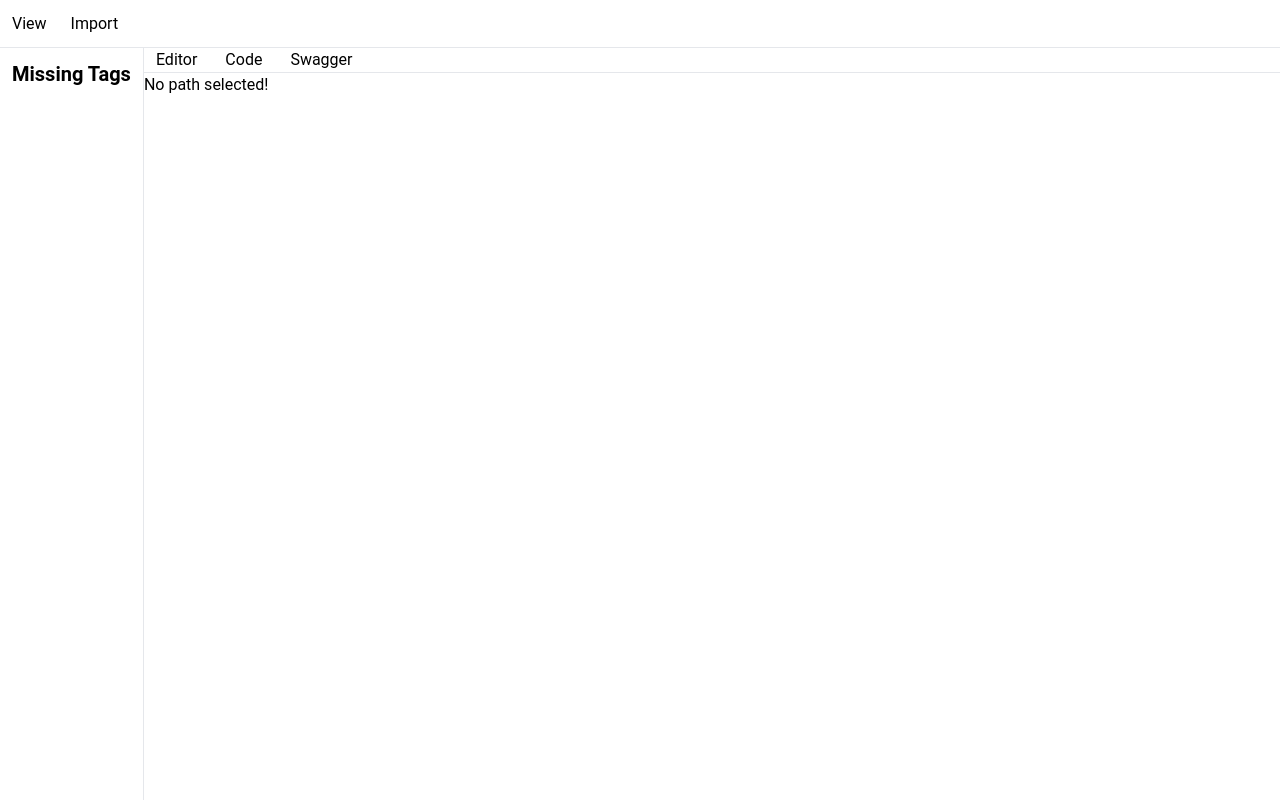
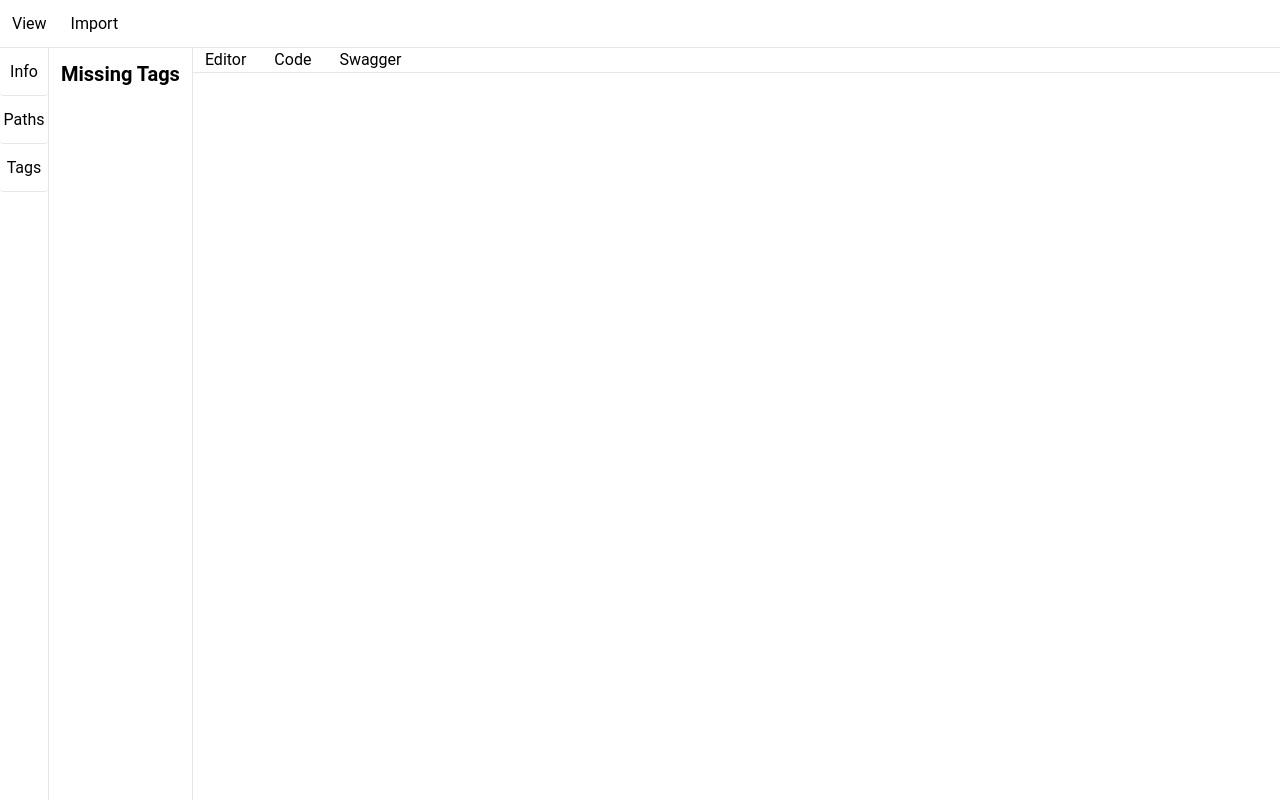
Before and after one commit to ChristianNik/swagger-editor, a Vue app: page / in a window 1280 px wide. Built offline with nearby package versions, Linux system fonts and the light colour scheme.

Commit message:
Add static nav

```diff
--- a/src/router/index.ts
+++ b/src/router/index.ts
@@ -4,7 +4,6 @@ import ViewTab from "../views/ViewTab.vue";
 import AddOrEditTab from "../views/AddOrEditTab.vue";
 import CodeTab from "../views/CodeTab.vue";
 import SwaggerTab from "../views/SwaggerTab.vue";
-import { store } from "@/lib/store";
 
 const router = createRouter({
   history: createWebHistory(import.meta.env.BASE_URL),
@@ -15,8 +14,18 @@ const router = createRouter({
       component: HomeView,
       children: [
         {
-          path: "/",
-          name: "home.view",
+          path: "/info",
+          name: "home.info",
+          component: ViewTab,
+        },
+        {
+          path: "/paths",
+          name: "home.paths",
+          component: ViewTab,
+        },
+        {
+          path: "/tags",
+          name: "home.tags",
           component: ViewTab,
         },
         {
--- a/src/views/HomeView.vue
+++ b/src/views/HomeView.vue
@@ -7,15 +7,39 @@ import { store } from "@/lib/store";
 const swaggerDocument = computed(
   () => new SwaggerDocument(store.importedSwaggerDocument)
 );
+
+const topLevelRoutes = [
+  { to: "/info", name: "Info" },
+  { to: "/paths", name: "Paths" },
+  { to: "/tags", name: "Tags" },
+];
 </script>
 
 <template>
   <div
     class="grid overflow-auto"
-    style="grid-template-columns: auto 1fr; height: calc(100vh - 48px)"
+    style="grid-template-columns: auto auto 1fr; height: calc(100vh - 48px)"
   >
+    <nav class="border-r">
+      <ul>
+        <li
+          class="h-12 w-12 flex items-center justify-center border-b rounded cursor-pointer"
+          v-for="path in topLevelRoutes"
+        >
+          <RouterLink
+            class="p-3"
+            :to="path.to"
+          >
+            {{ path.name }}
+          </RouterLink>
+        </li>
+      </ul>
+    </nav>
     <nav class="overflow-auto max-w-sm">
-      <div class="mb-6" v-for="tag in swaggerDocument.getTags()">
+      <div
+        class="mb-6"
+        v-for="tag in swaggerDocument.getTags()"
+      >
         <h2 class="p-3 font-bold text-xl">
           {{ tag.name ? tag.name.toUpperCase() : "Missing Tags" }}
         </h2>
```
